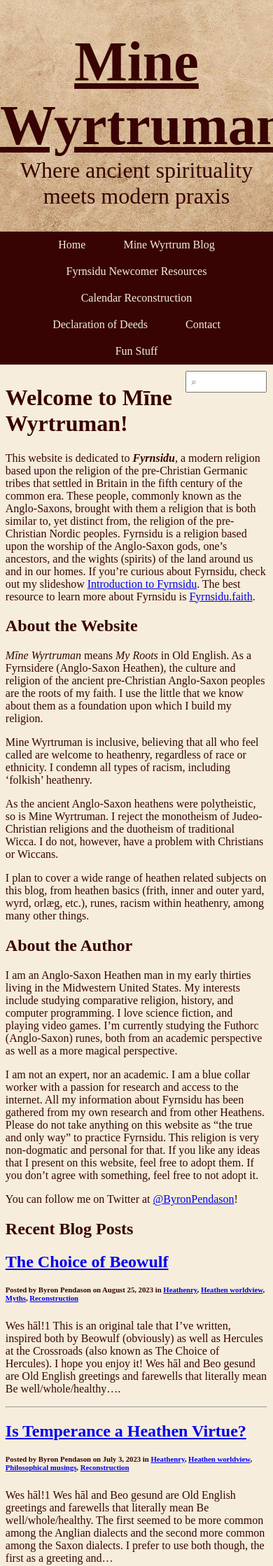
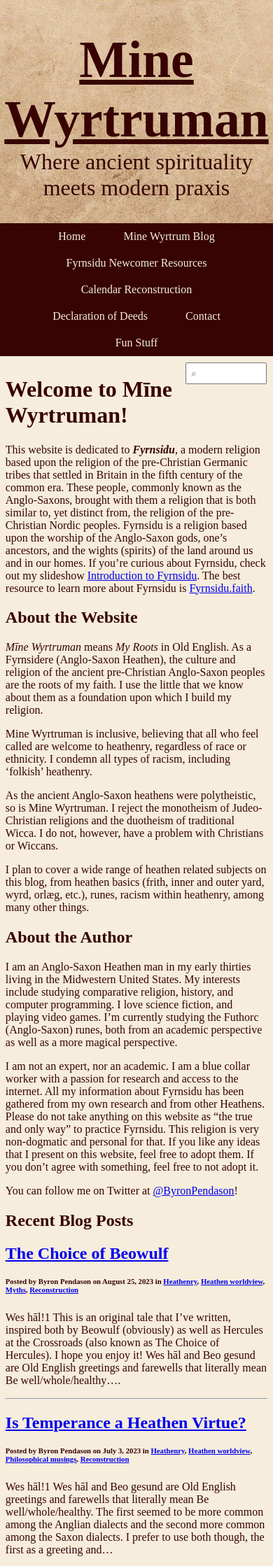
Before and after one commit to byronpendason/mwtest, a Jekyll site: the page built from index.md, in a window 390 px wide. Shown: the top 2238 px of the page at 70% size. Built offline with Jekyll 4.4.1, drawn with Linux system fonts in a browser that asks for light colours; some web fonts are replaced; our own code applies the rules of GitHub Pages for plain Markdown files; comment, search, counter and statistics services are not loaded.

Commit message:
Update style.css

```diff
--- a/css/style.css
+++ b/css/style.css
@@ -23,7 +23,10 @@ body {
 }
 @media screen and (max-width: 800px) {
   .title a {
-    font-size: 1.25em;
+    font-size: 1.15em;
+  }
+  .subtitle {
+    font-size: 1.07em;
   }
 }
 .page-title {
```
